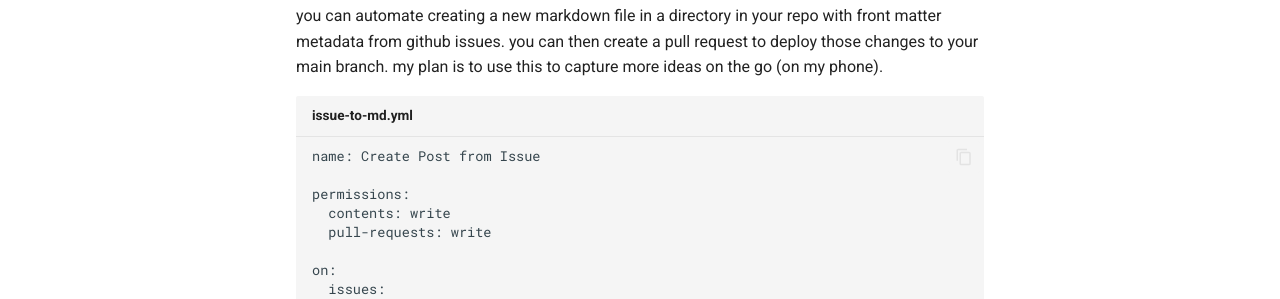
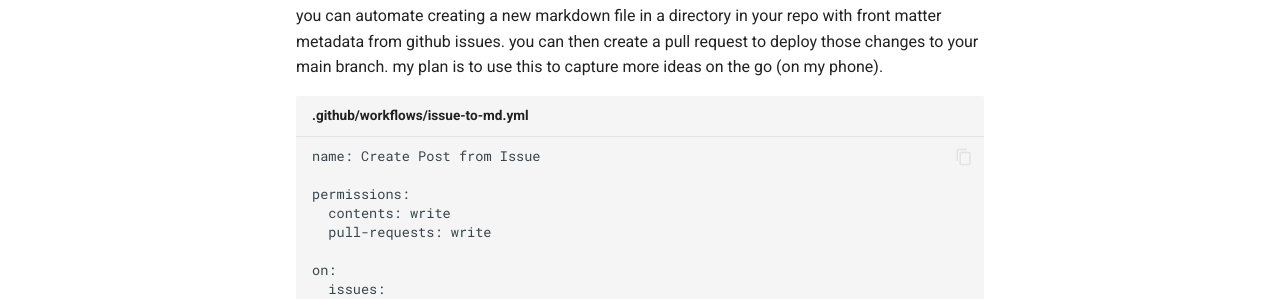
Before and after one commit to chekos/chekos.dev, an MkDocs documentation site: the page built from blog/posts/til/creating-til-posts-from-github-issues-using-github-actions.md, in a window 1280 px wide and 900 px high. Shown: the part 269-568 px from the top of the window. Built offline with MkDocs 1.6.1 and Material for MkDocs 9.7.7, drawn with Linux system fonts in a browser that asks for light colours.

Commit message:
Update creating-til-posts-from-github-issues-using-github-actions.md

````diff
--- a/blog/posts/til/creating-til-posts-from-github-issues-using-github-actions.md
+++ b/blog/posts/til/creating-til-posts-from-github-issues-using-github-actions.md
@@ -11,7 +11,7 @@ tags: []
 you can automate creating a new markdown file in a directory in your repo with front matter metadata from github issues. you can then create a pull request to deploy those changes to your main branch. my plan is to use this to capture more ideas on the go (on my phone).
 
 
-```bash title="issue-to-md.yml"
+```bash title=".github/workflows/issue-to-md.yml"
 name: Create Post from Issue
 
 permissions:
````
